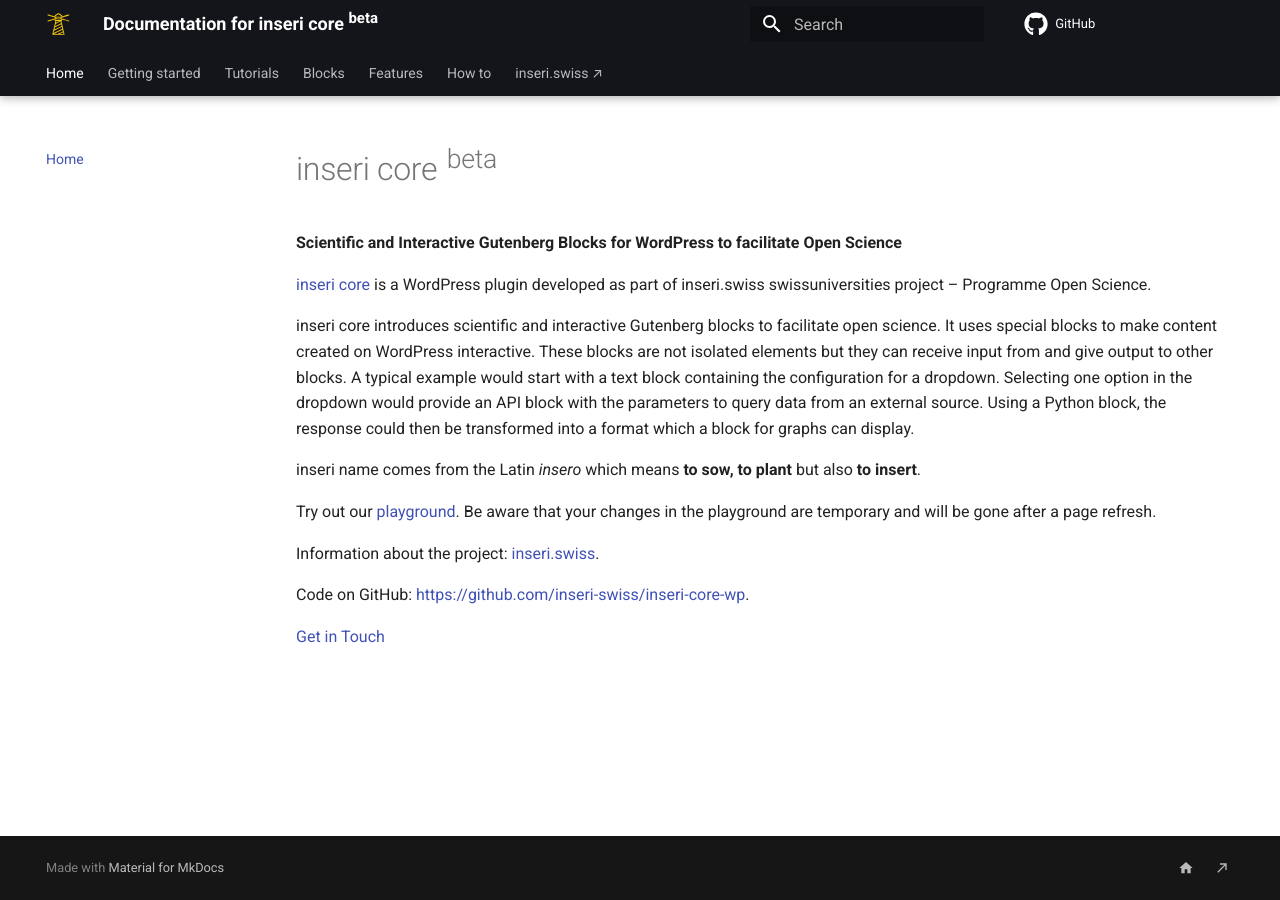
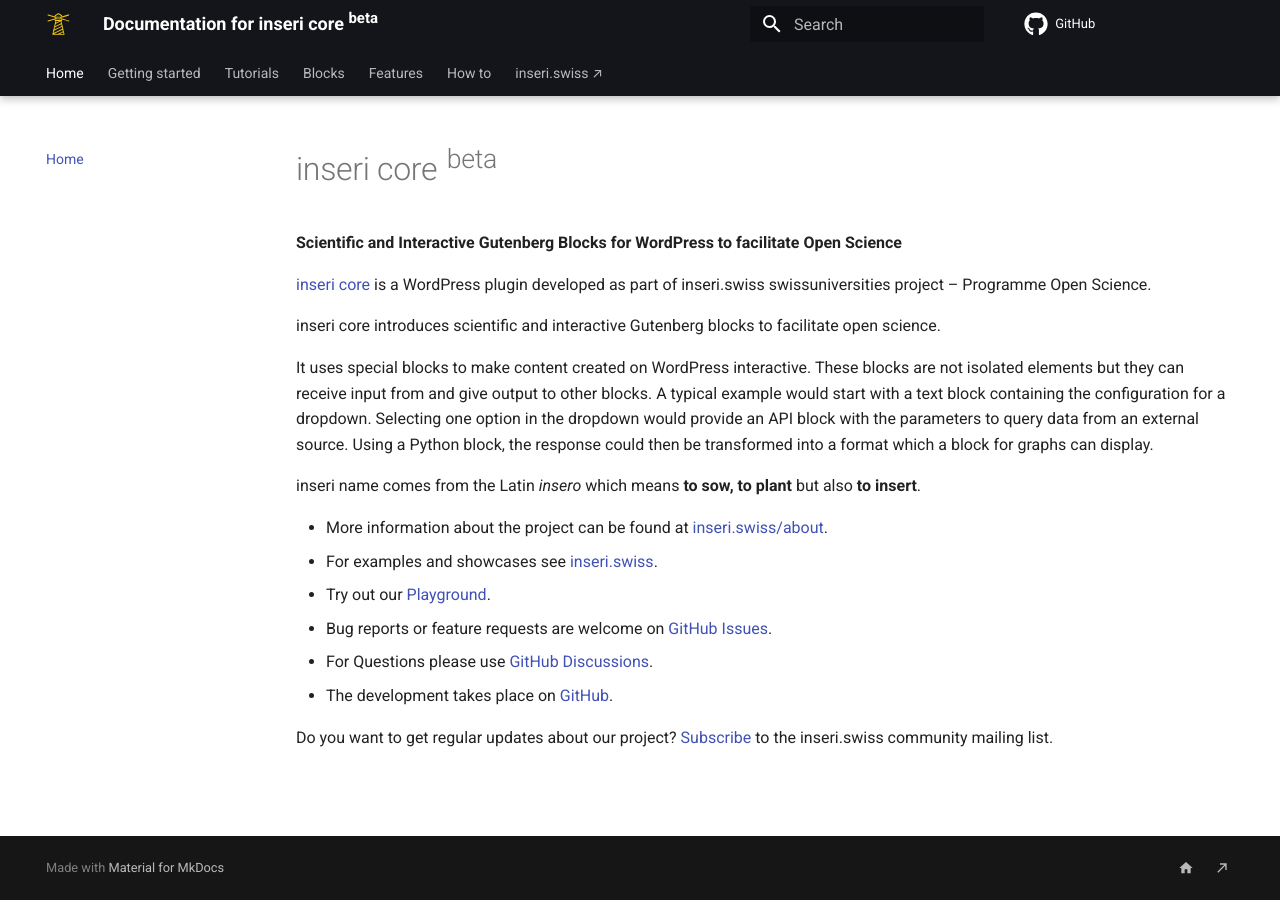
Before and after one commit to inseri-swiss/inseri-core-wp, an MkDocs documentation site: the page built from docs/index.md, in a window 1280 px wide. Built offline with MkDocs 1.6.1 and Material for MkDocs 9.7.7, drawn with Linux system fonts in a browser that asks for light colours; comment, search, counter and statistics services are not loaded.

Commit message:
docs: update main page

```diff
--- a/docs/index.md
+++ b/docs/index.md
@@ -5,6 +5,7 @@
 [inseri core](https://wordpress.org/plugins/inseri-core/){:target="\_blank"} is a WordPress plugin developed as part of inseri.swiss swissuniversities project – Programme Open Science.
 
 inseri core introduces scientific and interactive Gutenberg blocks to facilitate open science.
+
 It uses special blocks to make content created on WordPress interactive.
 These blocks are not isolated elements but they can receive input from and give output to other blocks.
 A typical example would start with a text block containing the configuration for a dropdown.
@@ -13,10 +14,11 @@ Using a Python block, the response could then be transformed into a format which
 
 inseri name comes from the Latin _insero_ which means **to sow, to plant** but also **to insert**.
 
-Try out our [playground](https://playground.inseri.swiss/){:target="\_blank"}. Be aware that your changes in the playground are temporary and will be gone after a page refresh.
+- More information about the project can be found at [inseri.swiss/about](https://inseri.swiss/about){:target="\_blank"}.
+- For examples and showcases see [inseri.swiss](https://inseri.swiss/about){:target="\_blank"}.
+- Try out our [Playground](https://inseri.swiss/playground/){:target="\_blank"}.
+- Bug reports or feature requests are welcome on [GitHub Issues](https://github.com/inseri-swiss/inseri-swiss/issues){:target="\_blank"}.
+- For Questions please use [GitHub Discussions](https://github.com/inseri-swiss/inseri-swiss/discussions){:target="\_blank"}.
+- The development takes place on [GitHub](https://github.com/inseri-swiss/inseri-core-wp){:target="\_blank"}.
 
-Information about the project: [inseri.swiss](https://inseri.swiss){:target="\_blank"}.
-
-Code on GitHub: [https://github.com/inseri-swiss/inseri-core-wp](https://github.com/inseri-swiss/inseri-core-wp){:target="\_blank"}.
-
-[Get in Touch](https://inseri.swiss/get-in-touch/){:target="\_blank"}
+Do you want to get regular updates about our project? [Subscribe](https://s3it.lists.uzh.ch/sympa/subscribe/inseri-community) to the inseri.swiss community mailing list.
```
